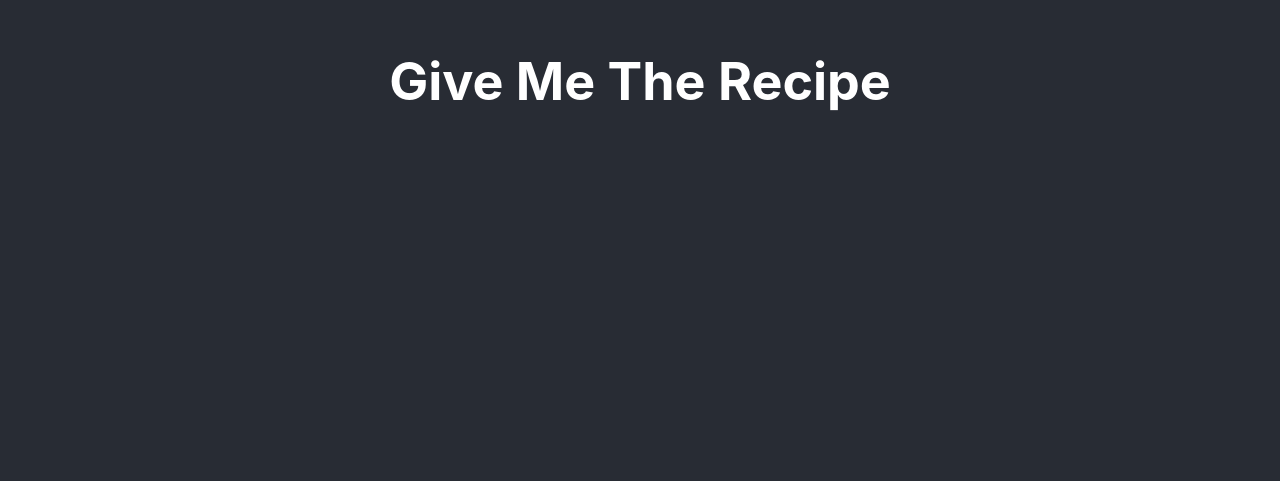
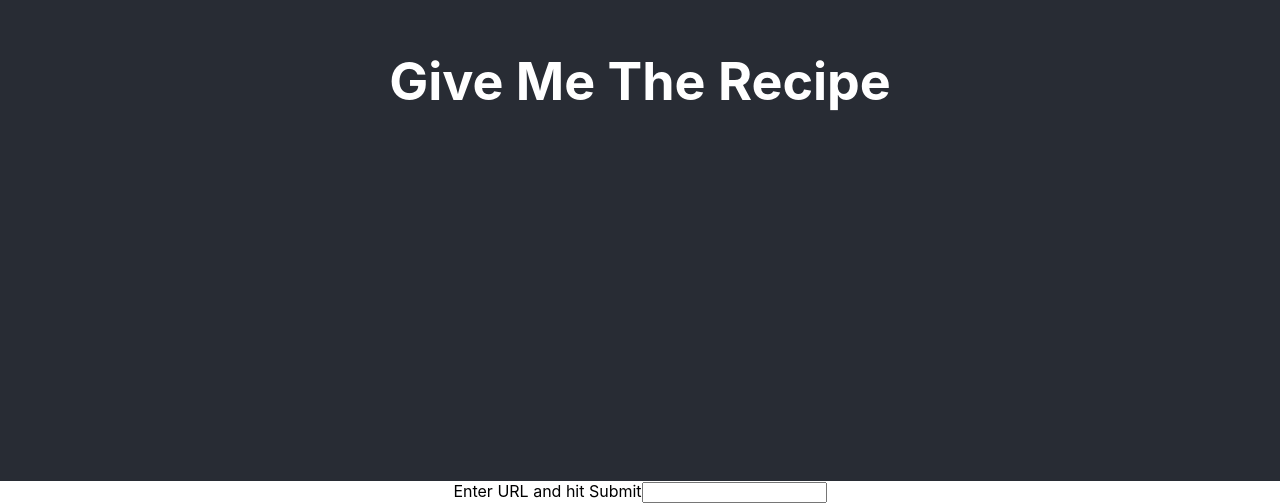
Before and after one commit to HenryKondratko/give-me-the-recipe, a React (Create React App) app: page / in a window 1280 px wide. Shown: the part 319-822 px from the top of the page. Before the commit the page ends 800 px from the top, so only its background shows below. Built offline with nearby package versions, Linux system fonts and the light colour scheme.

Commit message:
added label and input box for url and test for render

```diff
--- a/src/App.js
+++ b/src/App.js
@@ -7,6 +7,10 @@ function App() {
             <header className="App-header">
                 <h1>Give Me The Recipe</h1>
             </header>
+            <body>
+            <label htmlFor="url">Enter URL and hit Submit</label>
+            <input type="text" id="url"/>
+            </body>
         </div>
     );
 }
```
Also changed, not shown: 1 other file (tests, documents, lock files or other folders).
